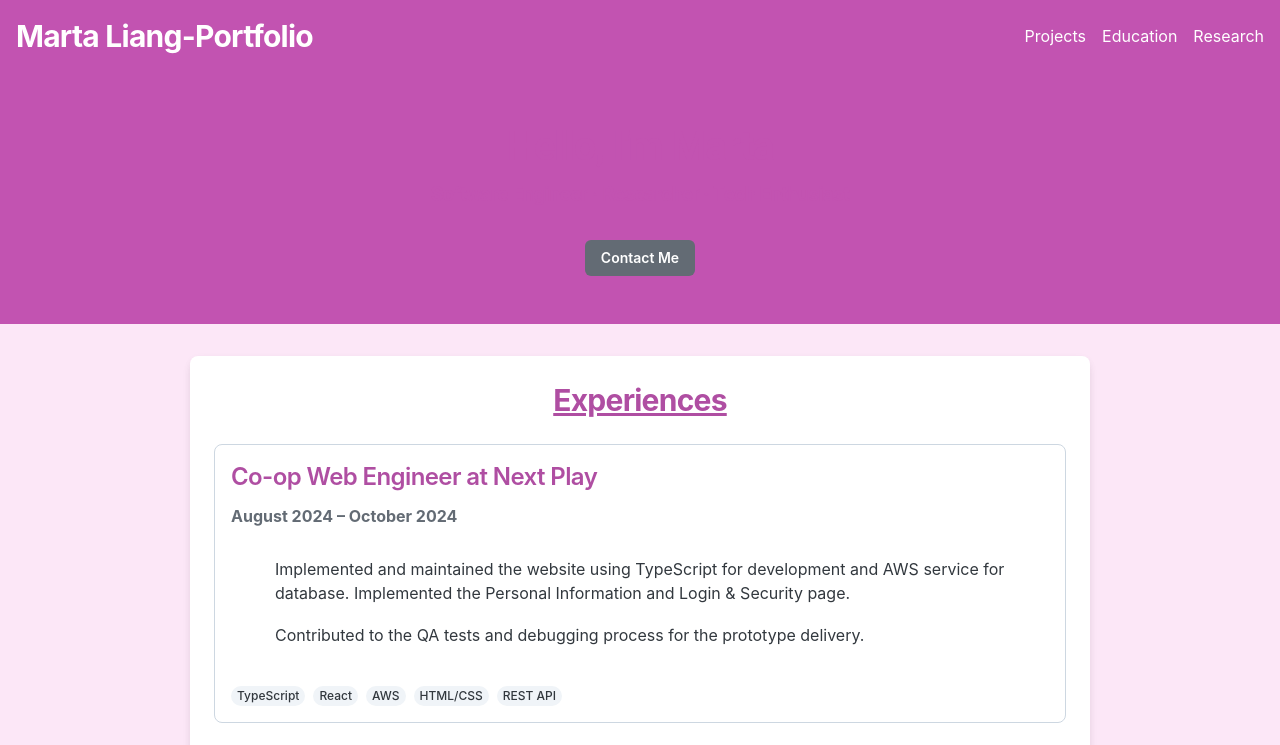
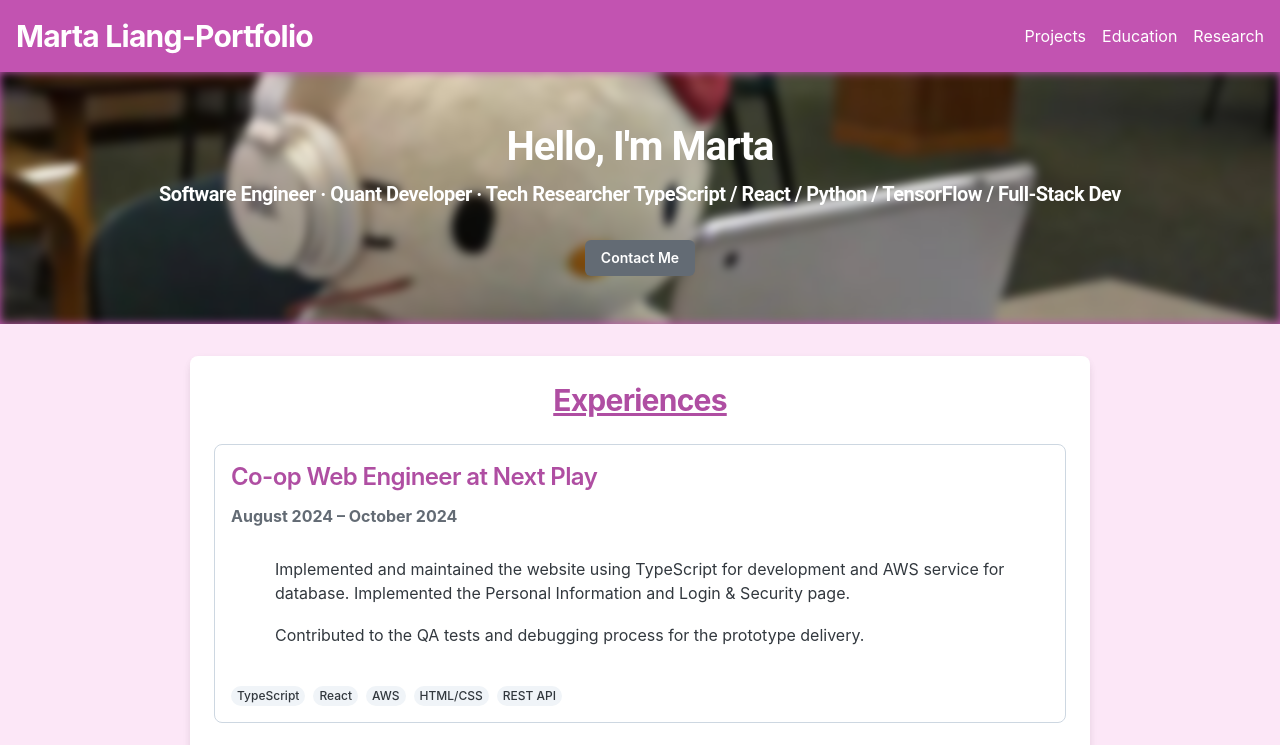
Before and after one commit to MartaLiang1005/MartaLiang1005.github.io, a React (Create React App) app: page / in a window 1280 px wide. Shown: the top 745 px of the page. Built offline with nearby package versions, Linux system fonts and the light colour scheme.

Commit message:
ui edits

```diff
--- a/src/App.tsx
+++ b/src/App.tsx
@@ -34,8 +34,9 @@ function App() {
     sx={{
       fontSize: '2.5rem',
       mb: 1,
-      color: '#c253b1',
+      color: 'white',
       fontFamily: 'Roboto, Arial, sans-serif',
+      zIndex: 2,
       position: 'relative',
     }}
   >
@@ -46,19 +47,20 @@ function App() {
     sx={{
       fontSize: '1.25rem',
       mb: 2,
-      color: '#c253b1',
+      color: 'white',
       fontFamily: 'Roboto, Arial, sans-serif',
       zIndex: 2,
       position: 'relative',
     }}
   >
-    Software Engineer · Researcher · Tech Enthusiast
+    Software Engineer · Quant Developer · Tech Researcher
+    TypeScript / React / Python / TensorFlow / Full-Stack Dev
   </Typography>
 
         <Button
         variant="solid"
         color="neutral"
-        sx={{ mt: 2 }}
+        sx={{ mt: 2, zIndex: 2, position: 'relative'}}
         component="a"
         href="mailto:yl3386@cornell.edu"
         >
@@ -76,7 +78,7 @@ function App() {
       left: 0,
       width: '100%',
       height: '100%',
-      zIndex: -1,
+      zIndex: 0,
     }}
   ></div>
       </Sheet>
```
